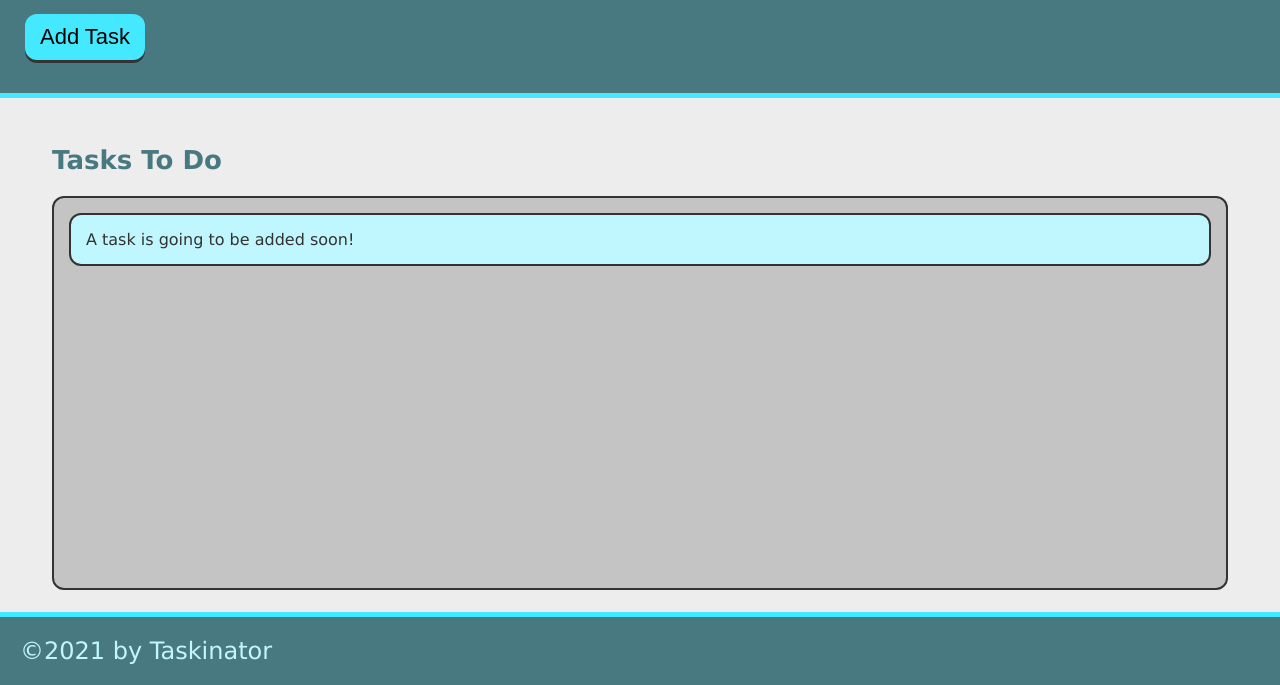
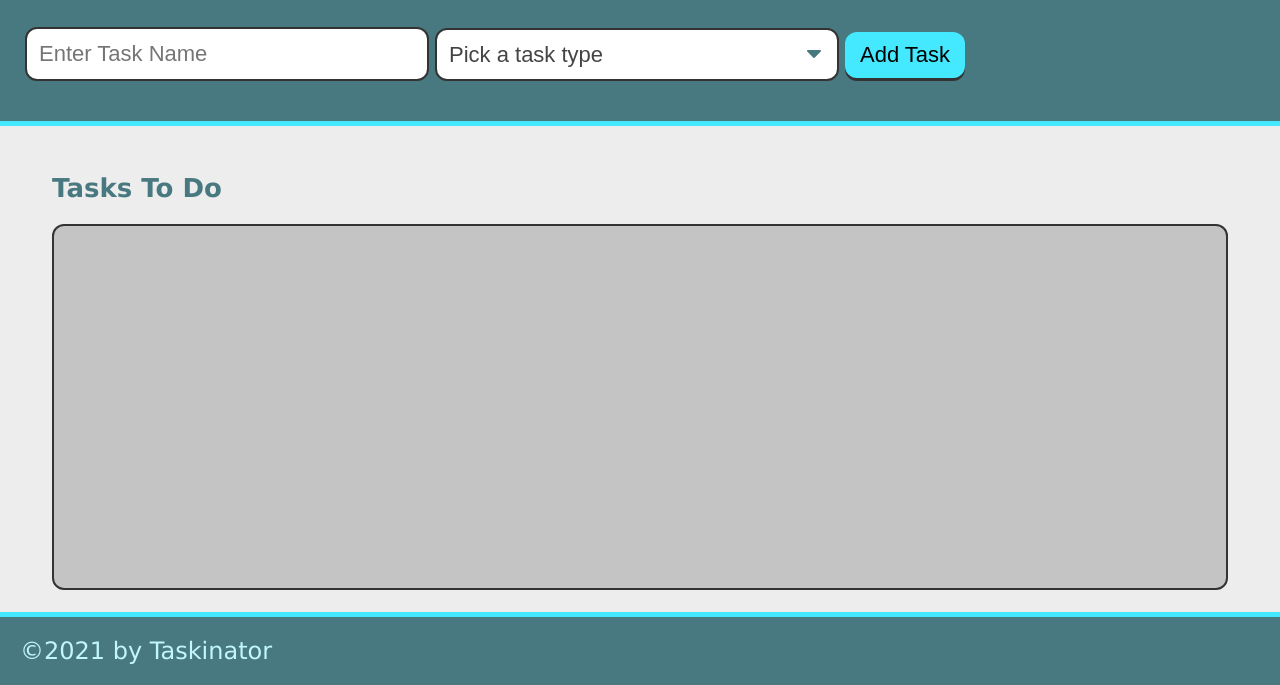
Before and after one commit to LippoHippo/taskinator, a plain HTML site: page index.html in a window 1280 px wide. Shown: the part 115-800 px from the top of the page. Drawn offline with Linux system fonts and the light colour scheme.

Commit message:
added dropdown

```diff
--- a/index.html
+++ b/index.html
@@ -12,14 +12,30 @@
     <header>
         <h1 class="page-title">Taskinator</h1>
         <p> Click the button below to add a new task! </p>
-        <button class="btn" id="save-task"> Add Task</button>
+        <form id="task-form">
+            <div class="form-group">
+                <input type="text" name="task-name" placeholder="Enter Task Name" />
+            </div>
+            <div class="form-group">
+                <select name="task-type" class="select-dropdown">
+                    <option value="" disabled selected>Pick a task type</option>
+                    <option value="Print">Print</option>
+                    <option value="Web">Web</option>
+                    <option value="Mobile">Mobile</option>
+                </select>
+            </div>
+            <div class="form-group">
+                <button class="btn" id="save-task">Add Task</button>
+            </div>
+        </form>
+
     </header>
 
     <main class="page-content">
         <section class="task-list-wrapper">
             <h2 class="list-title">Tasks To Do</h2>
             <ul class="task-list" id="tasks-to-do">
-                <li class="task-item"> A task is going to be added soon! </li>
+
             </ul>
         </section>
     </main>
```
